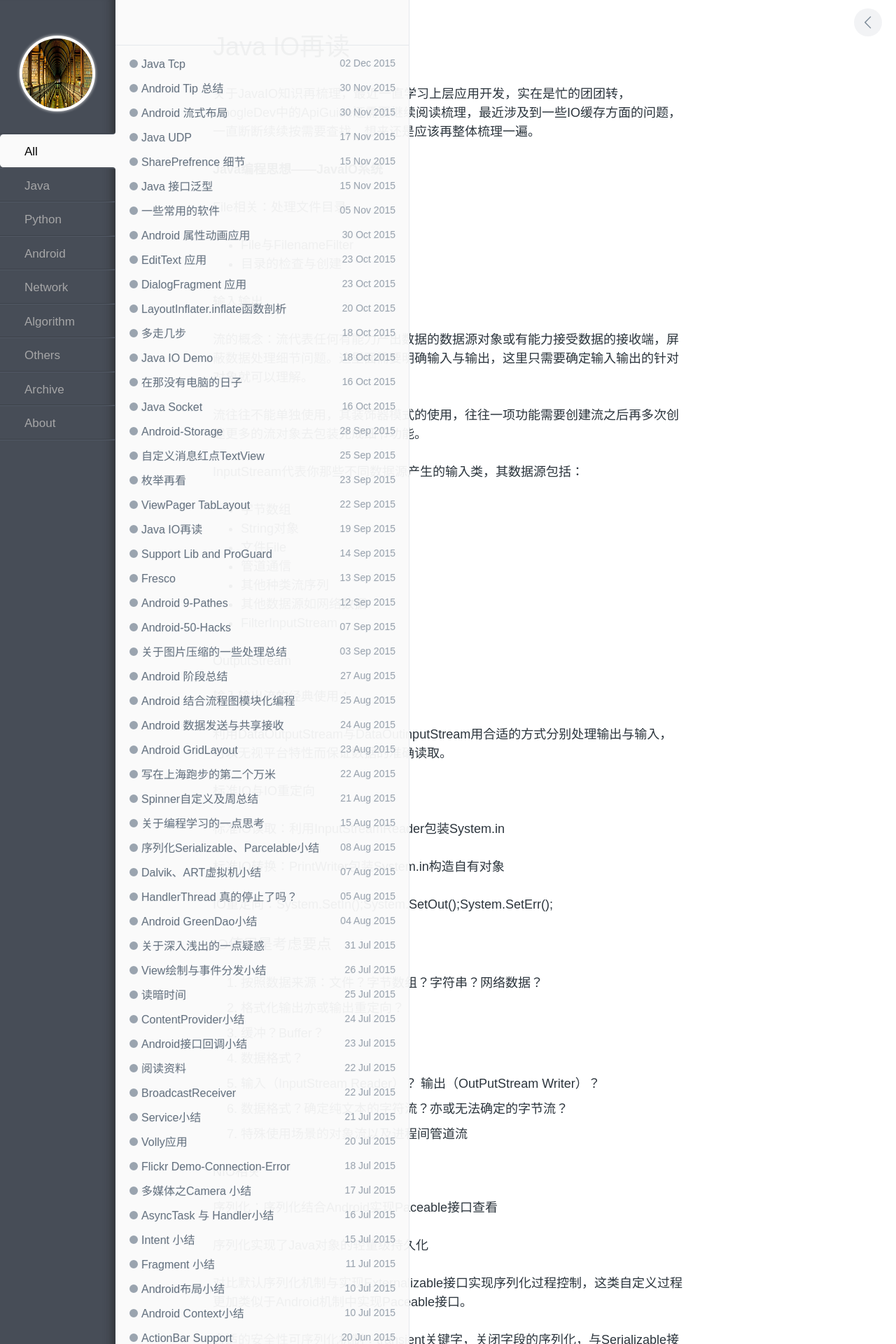
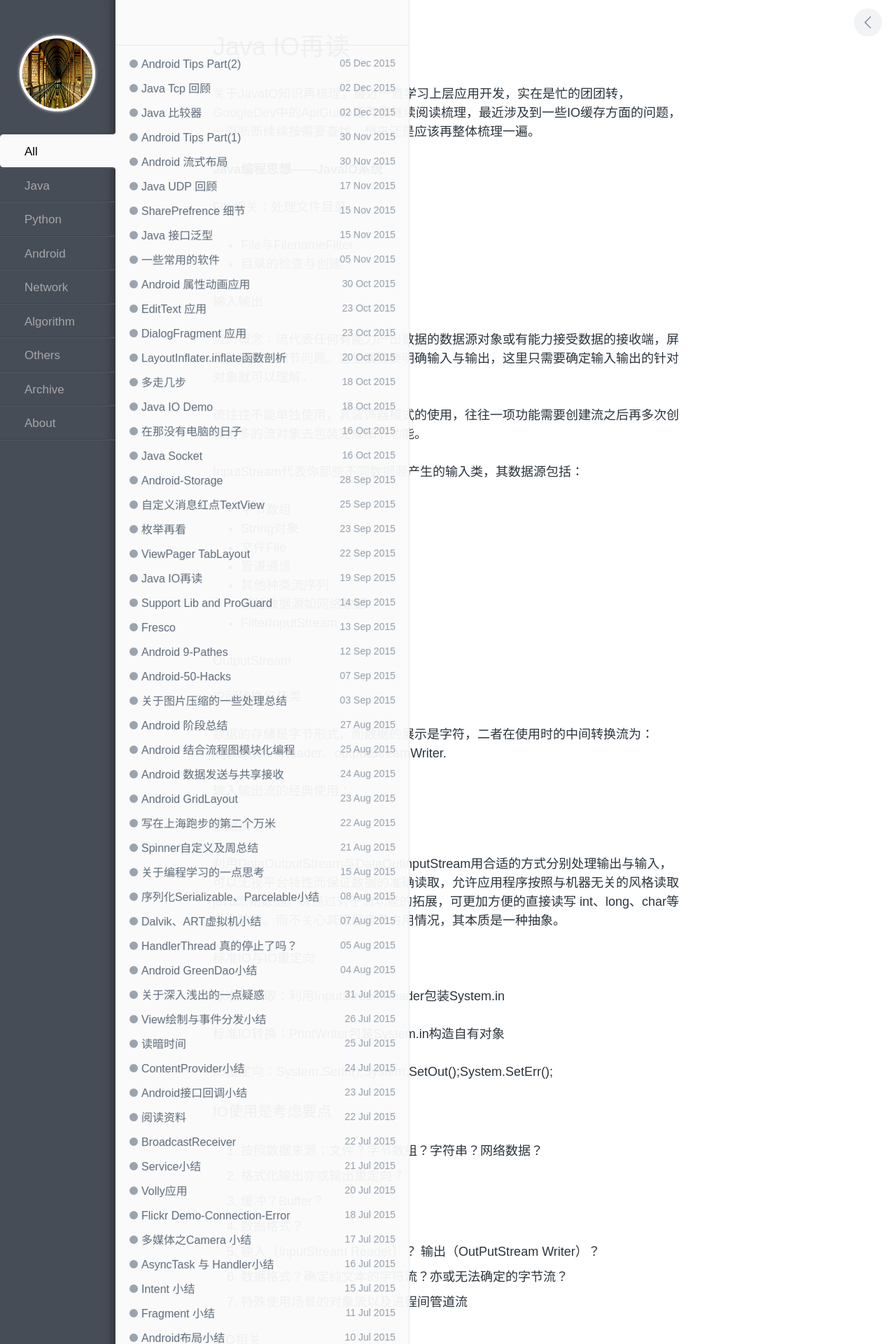
Before and after one commit to enlipan/enlipan.github.io, a Jekyll site: the page built from _posts/2015-9-19-java-io-read-again.md, in a window 1280 px wide. Shown: the top 1920 px of the page at 70% size. Built offline with Jekyll 4.4.1, drawn with Linux system fonts in a browser that asks for light colours; comment, search, counter and statistics services are not loaded; some of the changed text lies outside the part shown.

Commit message:
post pages  12-05  modify pages

```diff
--- a/_posts/2015-11-17-java-udp-point.md
+++ b/_posts/2015-11-17-java-udp-point.md
@@ -1,6 +1,6 @@
 ---
 layout: post
-title: Java UDP
+title: Java UDP 回顾
 category: java
 ---
 
--- a/_posts/2015-11-30-android-tips-from-qxb.md
+++ b/_posts/2015-11-30-android-tips-from-qxb.md
@@ -1,6 +1,6 @@
 ---
 layout: post
-title: Android Tip 总结
+title: Android Tips Part(1)
 category: android
 ---
 
--- a/_posts/2015-12-02-java-tcp-socket.md
+++ b/_posts/2015-12-02-java-tcp-socket.md
@@ -1,6 +1,6 @@
 ---
 layout: post
-title: Java Tcp
+title: Java Tcp 回顾
 category: java
 ---
 
--- /dev/null
+++ b/_posts/2015-12-05-android-tips-part-2.md
@@ -0,0 +1,5 @@
+---
+layout: post
+title: Android Tips Part(2)
+category: android
+---
--- a/_posts/2015-9-19-java-io-read-again.md
+++ b/_posts/2015-9-19-java-io-read-again.md
@@ -33,13 +33,22 @@ category: java
 ####OutputStream
 
 
+
+
+####中间转换包装类
+
+数据的存储是字节形式，而数据的展示是字符，二者在使用时的中间转换流为：inputStreamReader、outputStreamWriter.
+
+
 ####输入输出流的经典使用：
 
 
 
 
+####数据流：
 
-利用DataOutputStream与DataOutinputStream用合适的方式分别处理输出与输入，可以无视平台特性而保证数据的准确读取。
+
+利用DataOutputStream与DataOutinputStream用合适的方式分别处理输出与输入，可以无视平台特性而保证数据的准确读取，允许应用程序按照与机器无关的风格读取java原始数据。其通过对于流功能的拓展，可更加方便的直接读写 int、long、char等类型数据。而不关心其底层字节占用情况，其本质是一种抽象。
 
 ####标准IO与IO重定向
 
```
Also changed, not shown: _posts/2015-12-02-java-comparator-tutorial.md (added, +17 -0 lines).
